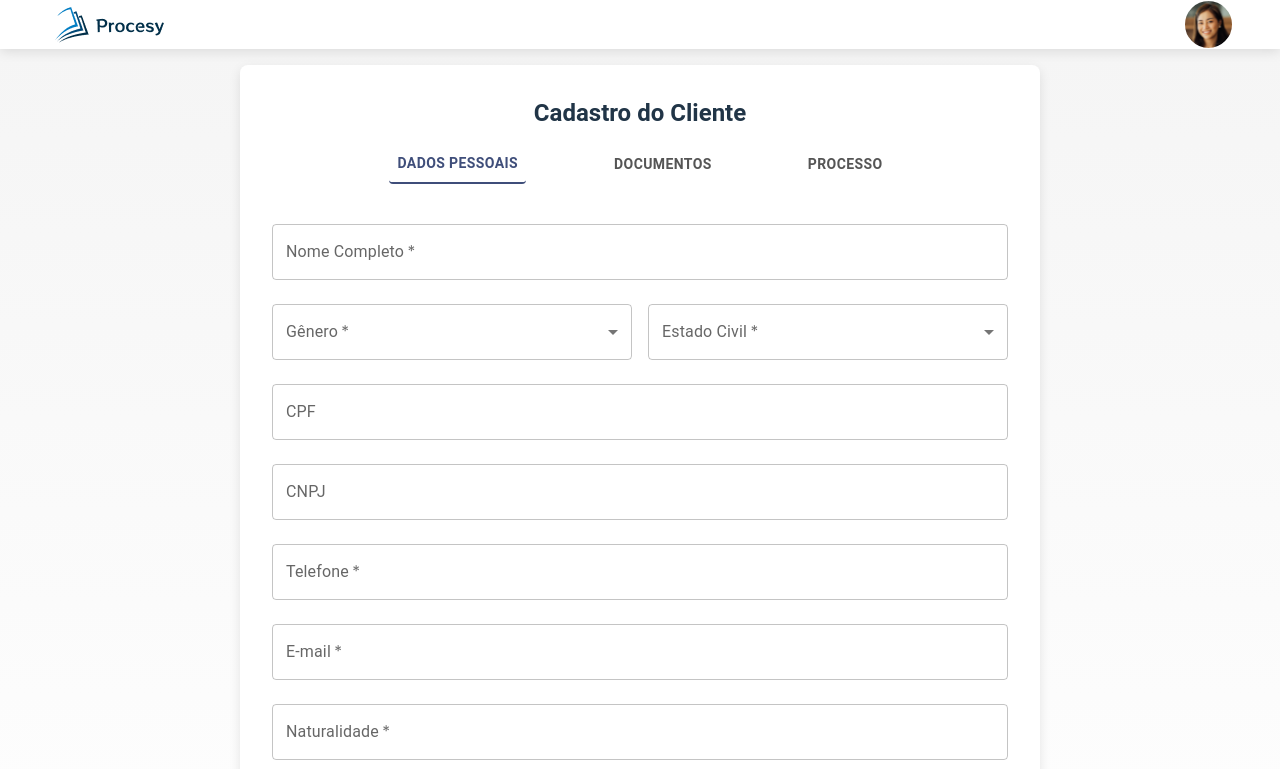
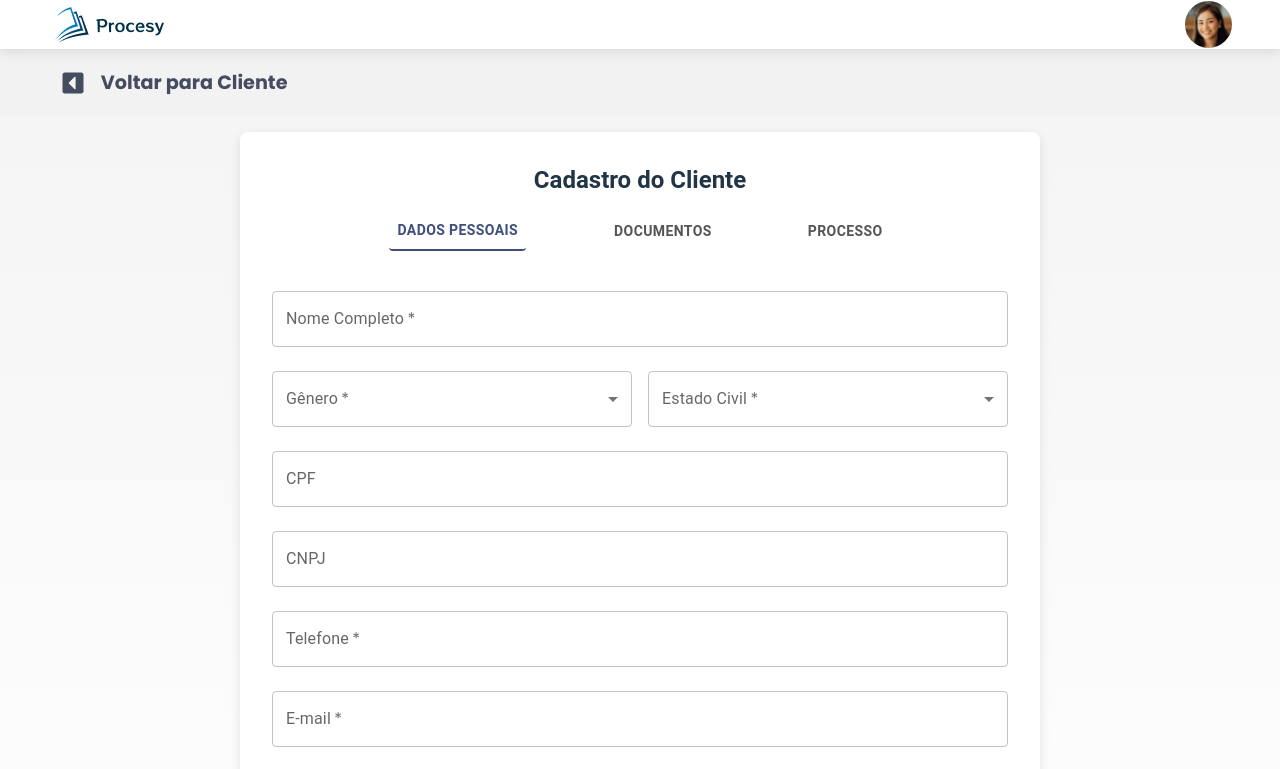
Before and after one commit to Cauasebastian/procesy-front-end, a React (Vite) app: page /cadastro-clientes in a window 1280 px wide. Shown: the top 769 px of the page. Built offline with nearby package versions, Linux system fonts and the light colour scheme; no server answers.

Commit message:
feat: add back button to the any customPath

```diff
--- a/src/components/PageBack/index.jsx
+++ b/src/components/PageBack/index.jsx
@@ -1,11 +1,12 @@
 import { FaCaretSquareLeft } from "react-icons/fa";
 import styles from "./style.module.css"
 import { useNavigate } from 'react-router-dom';
-export function PageBack({title}){
+
+export function PageBack({title, customPath}){
     const navigate = useNavigate();
     return(
         <div className={styles.div_title_page} onClick={() => {
-            navigate(-1)
+            customPath ? navigate(customPath) : navigate(-1);
         }}>
             <FaCaretSquareLeft className={styles.icon}/>
             <h3 className={styles.title_page}>{title}</h3>
--- a/src/components/PageBack/style.module.css
+++ b/src/components/PageBack/style.module.css
@@ -1,18 +1,20 @@
 .div_title_page{
     display: flex;
-    justify-content: center;
+    justify-content: flex-start;
     align-items: center;
     gap: 1rem;
-    cursor: pointer;
+    margin-left: 3.8rem;
 }
 
 .icon{
     height: 1.5rem;
     width: 1.5rem;
     color: #454B60;
+    cursor: pointer;
 }
 
 .title_page{
-    font-size: 1.5rem;
+    font-size: 1.2rem;
     color: #454B60;
+    cursor: pointer;
 }
--- a/src/pages/NovoProcesso/CadastroCliente/CadastroClientes.jsx
+++ b/src/pages/NovoProcesso/CadastroCliente/CadastroClientes.jsx
@@ -3,12 +3,14 @@ import {
   Box,
   Typography,
   TextField,
+  IconButton,
   Button,
   MenuItem,
   Grid,
 } from '@mui/material';
 import { Header } from '../../../components/Header';
 import { useNavigate } from 'react-router-dom';
+import { PageBack } from '../../../components/PageBack';
 import axios from '../../../utils/axiosConfig'; // Utilize a instância configurada do axios
 
 function CadastroClientes() {
@@ -27,6 +29,10 @@ function CadastroClientes() {
   const [loading, setLoading] = useState(false); // Estado de carregamento
 
   const navigate = useNavigate();
+
+  // const handleBack = () => {
+  //   navigate('/clientes');
+  // };
 
   const handleInputChange = (e) => {
     const { name, value } = e.target;
@@ -119,6 +125,7 @@ function CadastroClientes() {
   return (
     <>
       <Header />
+      <PageBack title="Voltar para Cliente" customPath="/clientes" />
         <Box
           sx={{
             display: 'flex',
@@ -310,6 +317,6 @@ function CadastroClientes() {
         </Box>
       </>
     );
+
 }
-
 export default CadastroClientes;
--- a/src/pages/NovoProcesso/CadastroDocumentos/CadastroDocumentos.jsx
+++ b/src/pages/NovoProcesso/CadastroDocumentos/CadastroDocumentos.jsx
@@ -11,6 +11,7 @@ import {
 import UploadFileOutlinedIcon from '@mui/icons-material/UploadFileOutlined';
 import {Header} from '../../../components/Header';
 import { useNavigate } from 'react-router-dom';
+import { PageBack } from '../../../components/PageBack';
 import axios from '../../../utils/axiosConfig'; // Utilize a instância configurada do axios
 
 
@@ -38,6 +39,7 @@ function handleProcessoClick() {
   return (
     <>
     <Header />
+    <PageBack title="Voltar para Cliente" customPath="/clientes" />
     <Box
       sx={{
         display: 'flex',
--- a/src/pages/NovoProcesso/CadastroProcessos/CadastroProcessos.jsx
+++ b/src/pages/NovoProcesso/CadastroProcessos/CadastroProcessos.jsx
@@ -16,6 +16,7 @@ import {
 import UploadFileOutlinedIcon from '@mui/icons-material/UploadFileOutlined';
 import { Header } from '../../../components/Header';
 import { useNavigate } from 'react-router-dom';
+import { PageBack } from '../../../components/PageBack';
 import axios from '../../../utils/axiosConfig'; // Utilize a instância configurada do axios
 
 function CadastroProcessos() {
@@ -353,6 +354,7 @@ function CadastroProcessos() {
   return (
     <>
       <Header />
+      <PageBack title="Voltar para Cliente" customPath="/clientes" />
       <Box
         sx={{
           display: 'flex',
--- a/src/pages/NovoProcesso/NovoProcesso.jsx
+++ b/src/pages/NovoProcesso/NovoProcesso.jsx
@@ -46,7 +46,7 @@ function NovoProcesso() {
 
   const handleBackClick = () => {
     console.log("Voltar para o formulário inicial");
-    navigate("/menu"); // Redireciona para a página de menu
+    navigate("/clientes"); // Redireciona para a página de clientes
   };
 
   const fetchClientes = async () => {
```
Lines whose indentation alone changed are shown as unchanged.
